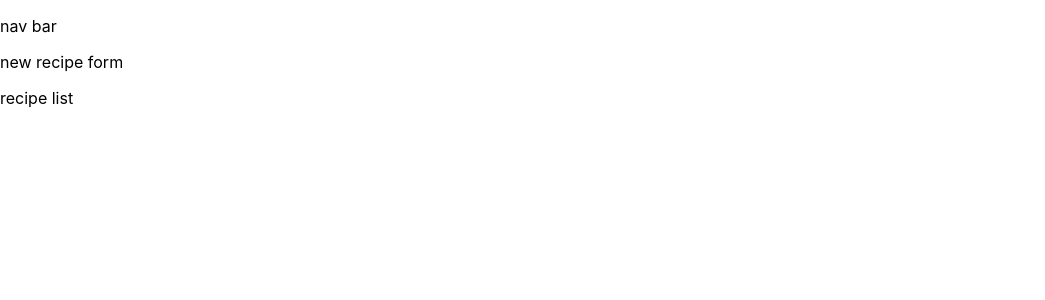
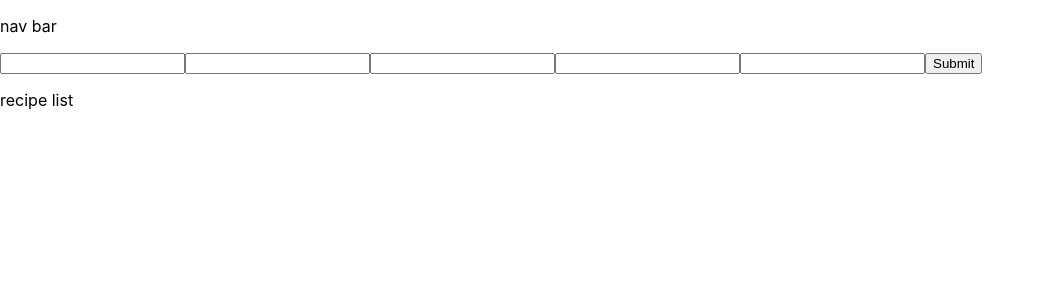
Before and after one commit to arimarz/yeschef, a React (Create React App) app in the folder yeschef/: page / in a window 1280 px wide. Shown: the top 300 px of the page, without its empty margins (0-1045 px from the left). Built offline with nearby package versions, Linux system fonts and the light colour scheme; data requests are answered from the project's data file.

Commit message:
new recipe form can successfully POST to json server

```diff
--- a/yeschef/src/components/NewRecipeForm.js
+++ b/yeschef/src/components/NewRecipeForm.js
@@ -1,6 +1,52 @@
+import {useState} from "react"
+
 function NewRecipeForm(){
+
+    const initialState = {
+        name: "",
+        ingredients: "",
+        instructions: "",
+        cuisine: "",
+        image: "",
+      };
+
+    const [formData, setFormData] = useState(initialState)
+
+    const handleChange = (e) => {
+        const { name, value } = e.target;
+        setFormData((formData) => ({ ...formData, [name]: value }));
+      };
+
+    console.log(formData);
+
+    const handleSubmit = (e) => {
+        e.preventDefault();
+        const configObj = {
+          method: "POST",
+          headers: {
+            "Content-Type": "application/json"
+          },
+          body: JSON.stringify(formData),
+        };
+
+        fetch("http://localhost:3001/recipes", configObj)
+          .then((resp) => resp.json())
+          .then((data) => {
+            console.log(data);
+            // onAddRecipe(data);
+            // history.push("/recipes")
+          });
+      };
+
     return(
-        <p>new recipe form</p>
+        <form onSubmit={handleSubmit}>
+           <input type="text" id="name" name="name" onChange={handleChange}/>
+           <input type="text" id="ingredients" name="ingredients" onChange={handleChange}/>
+           <input type="text" id="instructions" name="instructions" onChange={handleChange}/>
+           <input type="text" id="cuisine" name="cuisine" onChange={handleChange}/>
+           <input type="text" id="image" name="image" onChange={handleChange}/>
+           <button type="submit">Submit</button>
+        </form>
     )
 }
 
```
